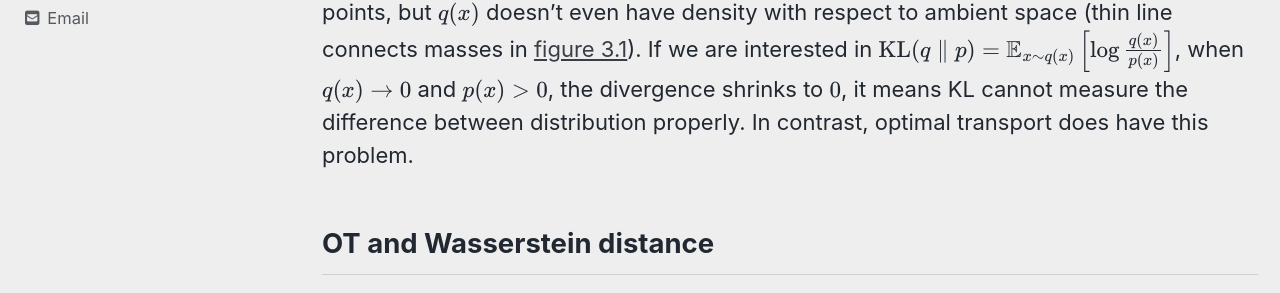
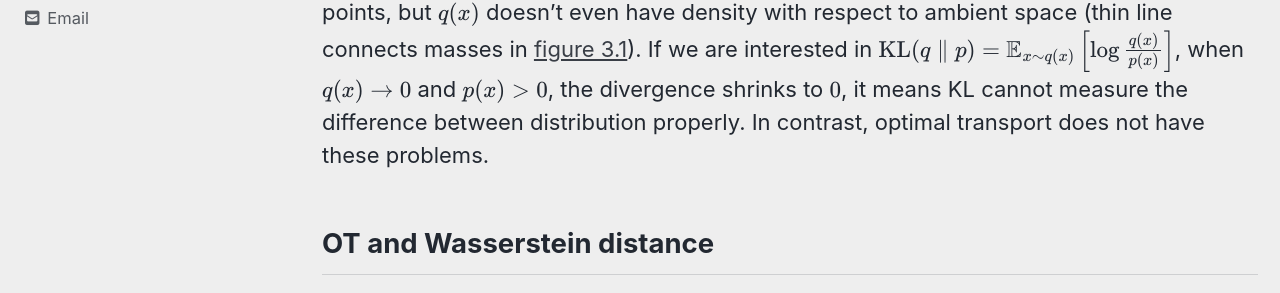
Before and after one commit to hqng/hqng.github.io, a Jekyll site: the page built from _posts/2019-09-07-OTandInference-p3.md, in a window 1280 px wide and 900 px high, scrolled down 1395 px. Shown: the part 184-477 px from the top of the window. Built offline with Jekyll 4.4.1, drawn with Linux system fonts in a browser that asks for light colours; cached includes are drawn as plain includes; nearby versions of some CDN libraries; formulas are drawn with MathJax 3.

```diff
--- a/_posts/2019-09-07-OTandInference-p3.md
+++ b/_posts/2019-09-07-OTandInference-p3.md
@@ -32,7 +32,7 @@ For more intellectual analysis on these drawbacks, one can check out [Info-VAE](
 <a name="fig3.1"></a> <sub> <i>Fig3.1: Example of 2 distributions that have drastically different masses.</i> </sub>
 </div>
 <br>
-In order to get $ \small \text{KL} ( p \parallel q) = \mathbb{E}\_{x \sim p(x)} \left[ \log \frac{p(x)}{q(x)} \right]$, we have to compute ratio $ \small \frac{p(x)}{q(x)}$ for all the points, but $ \small q(x)$ doesn't even have density with respect to ambient space (thin line connects masses in [figure 3.1](#fig3.1)). If we are interested in $ \small \text{KL} ( q \parallel p) = \mathbb{E}\_{x \sim q(x)} \left[ \log \frac{q(x)}{p(x)} \right] $, when $ \small q(x) \rightarrow 0$ and $ \small p(x) > 0 $, the divergence shrinks to $ \small 0$, it means KL cannot measure the difference between distribution properly. In contrast, optimal transport does have this problem. <br>
+In order to get $ \small \text{KL} ( p \parallel q) = \mathbb{E}\_{x \sim p(x)} \left[ \log \frac{p(x)}{q(x)} \right]$, we have to compute ratio $ \small \frac{p(x)}{q(x)}$ for all the points, but $ \small q(x)$ doesn't even have density with respect to ambient space (thin line connects masses in [figure 3.1](#fig3.1)). If we are interested in $ \small \text{KL} ( q \parallel p) = \mathbb{E}\_{x \sim q(x)} \left[ \log \frac{q(x)}{p(x)} \right] $, when $ \small q(x) \rightarrow 0$ and $ \small p(x) > 0 $, the divergence shrinks to $ \small 0$, it means KL cannot measure the difference between distribution properly. In contrast, optimal transport does not have these problems. <br>
 
 ## <a name="Wasserstein"></a> OT and Wasserstein distance
 
```
